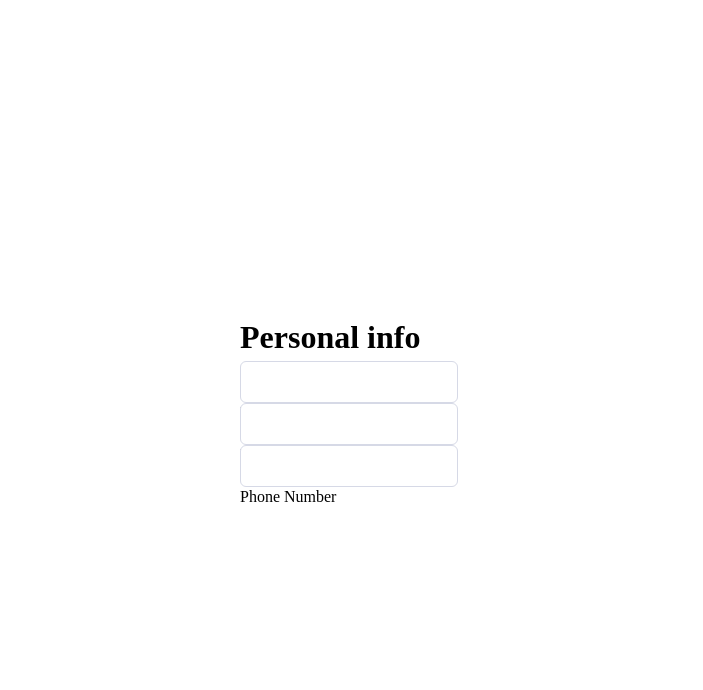
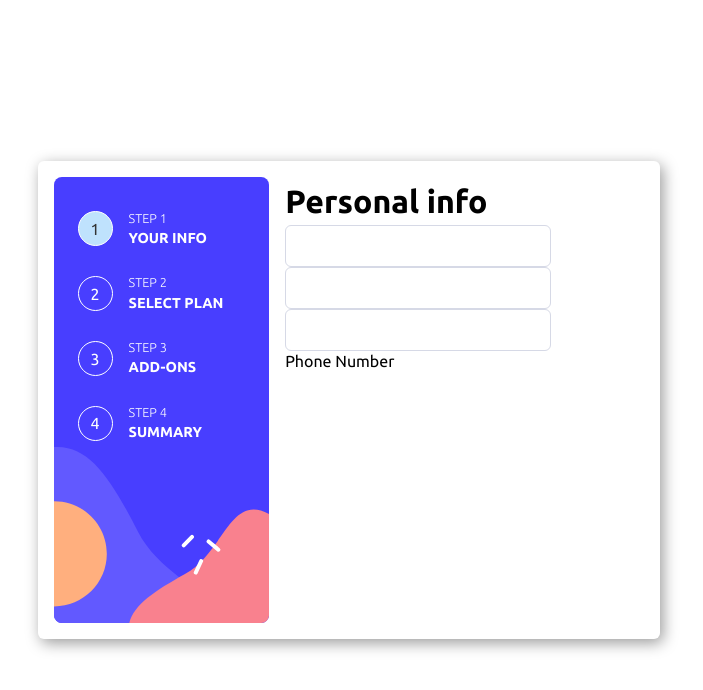
Before and after one commit to the-pro7/multi-step-form, a React (Vite) app: page / in a window 1280 px wide. Shown: the top 690 px of the page, without its empty margins (291-994 px from the left). Built offline with nearby package versions, Linux system fonts and the light colour scheme.

Commit message:
new components added

```diff
--- a/src/App.jsx
+++ b/src/App.jsx
@@ -1,12 +1,14 @@
 import React from 'react'
 import './styleshseet/App.scss'
 import SideNav from './components/SideNav'
+import FormPage from "./components/FormPage"
 
 const App = () => {
 
   return (
    <div className="form-container">
     <SideNav />
+    <FormPage />
    </div>
   )
 }
--- a/src/InputField.jsx
+++ /dev/null
@@ -1,15 +0,0 @@
-import './styleshseet/InputField.scss'
-
-export default function InputField({
-    type,
-    text
-
-}) {
-    return (
-        <div className="input-field">
-            <p className="error"></p>
-            <input type={type} id={type} name={type} placeholder='' required/>
-            <label htmlFor={type}>{text}</label>
-        </div>
-    );
-}
--- a/src/FormPage.jsx
+++ b/src/components/FormPage.jsx
@@ -1,4 +1,3 @@
-import "./styleshseet/App.scss";
 import InputField from "./InputField";
 
 export default function FormPage() {
@@ -7,12 +6,12 @@ export default function FormPage() {
   }
 
   return (
-    <>
+    <main className="formContainer">
     <h1>Personal info</h1>
     <h2></h2>
       <InputField {...{type: 'text', text: 'Name'}}/>
       <InputField {...{type: 'email', text: 'Email Address'}}/>
       <InputField {...{type: 'number', text: 'Phone Number'}}/>
-    </>
+    </main>
   );
 }
--- /dev/null
+++ b/src/components/InputField.jsx
@@ -0,0 +1,9 @@
+export default function InputField({ type, text }) {
+	return (
+		<div className="input-field">
+			<p className="error"></p>
+			<input type={type} id={type} name={type} placeholder="" required />
+			<label htmlFor={type}>{text}</label>
+		</div>
+	);
+}
--- a/src/main.jsx
+++ b/src/main.jsx
@@ -1,9 +1,8 @@
 import React from "react";
 import ReactDOM from "react-dom/client";
-import FormPage from "./FormPage.jsx";
-
+import App from "./App";
 ReactDOM.createRoot(document.getElementById("root")).render(
 	<React.StrictMode>
-		<FormPage />
+		<App />
 	</React.StrictMode>
 );
--- a/src/styleshseet/App.scss
+++ b/src/styleshseet/App.scss
@@ -83,4 +83,14 @@ select {
 
 .form-container {
 	font-family: $main-ff;
+	display: grid;
+	grid-template-columns: 3fr 5fr;
+	width: 80%;
+	gap: 1em;
+	margin: 0 auto;
+	// border: 3px solid red;
+	padding: 1em;
+	border-radius: $border-radius;
+	box-shadow: 3px 4px 15px rgb(0 0 0 / .4);
+	// grid-auto-flow: column;
 }
```
Also changed, not shown: src/components/Plan.jsx (added, +11 -0 lines), src/components/PlanSelect.jsx (added, +17 -0 lines).
